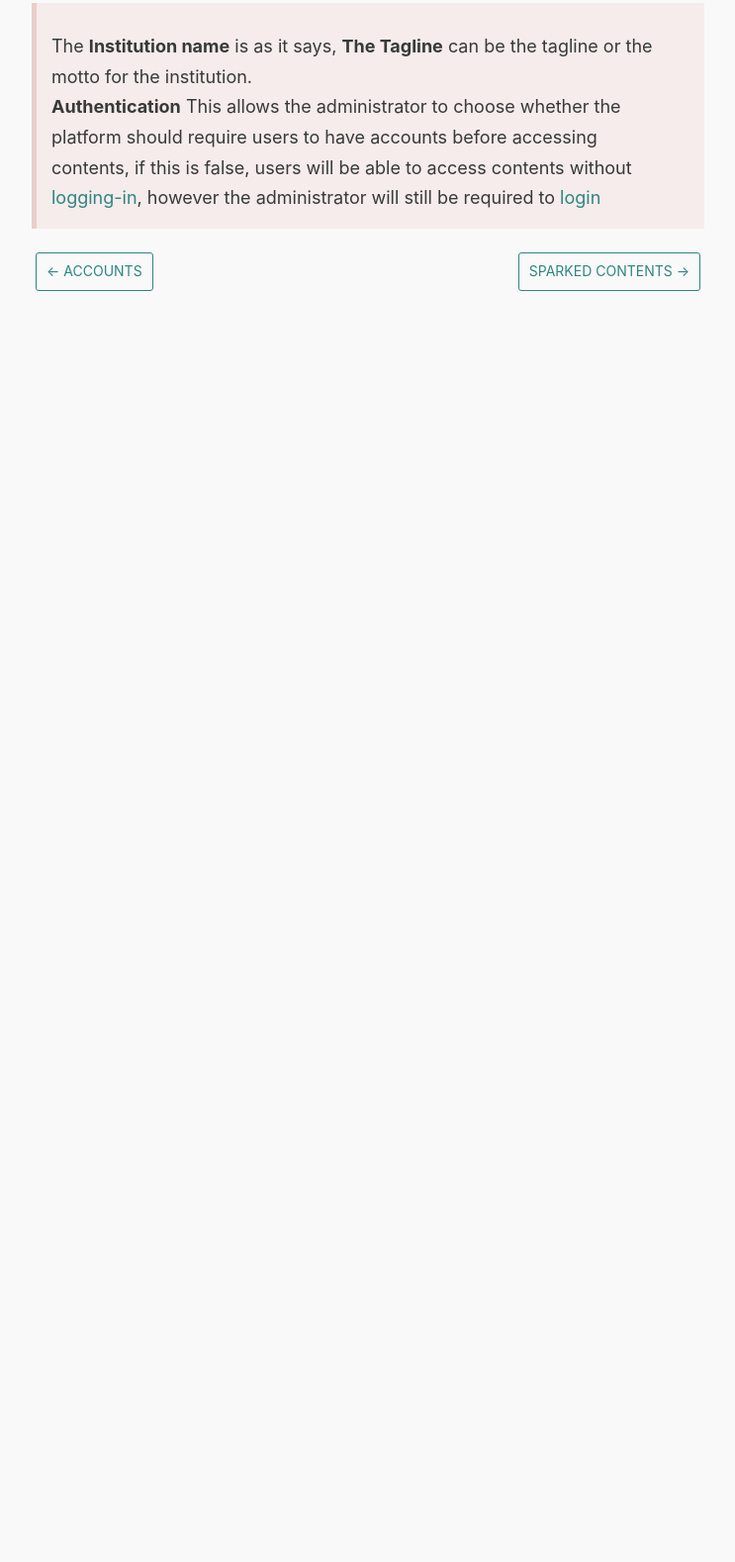
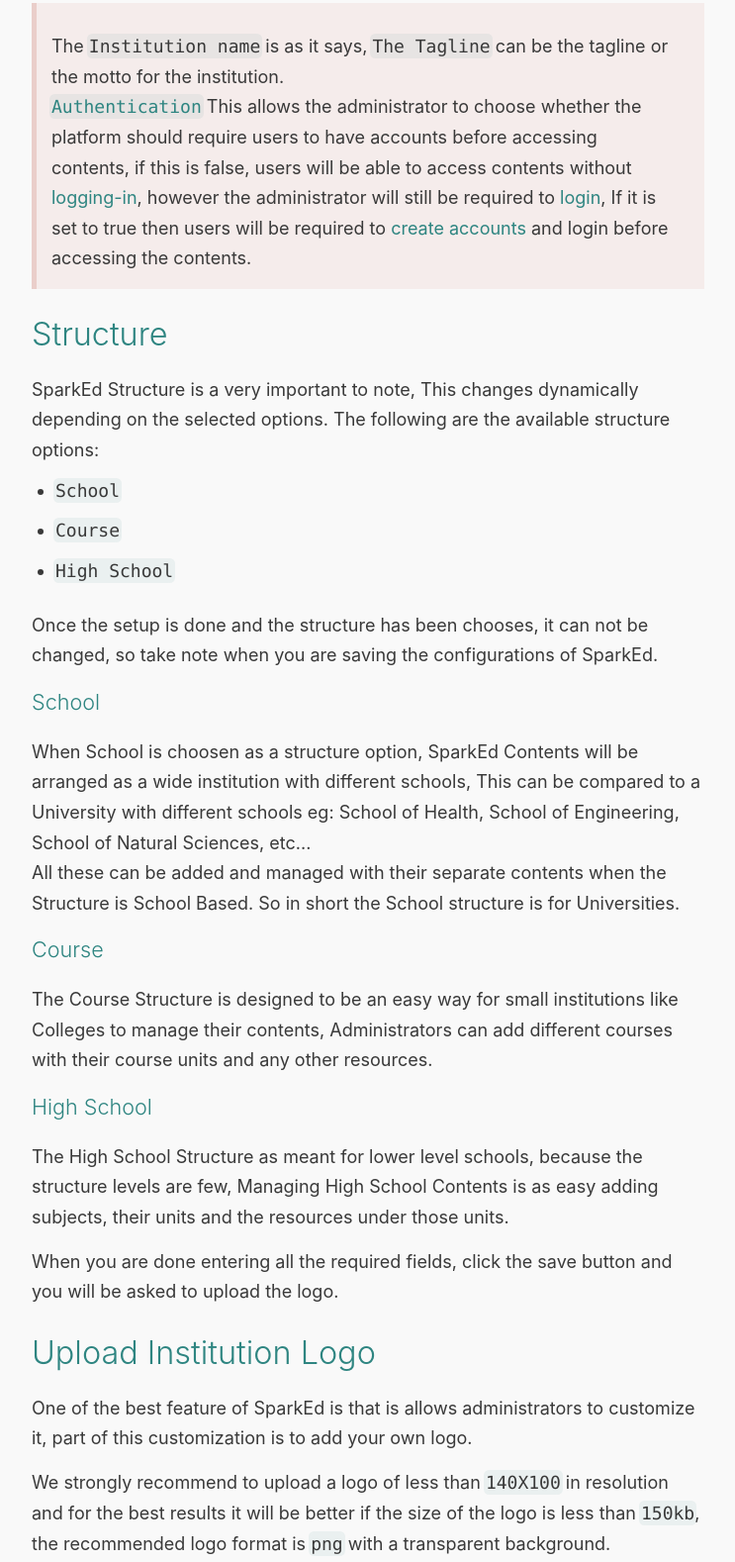
Before and after one commit to SparkEdUAB/sparked-manual, a plain HTML site: page docs/setup.html in a window 1280 px wide. Shown: the part 816-2394 px from the top of the page at 99% size, without its empty margins (268-1011 px from the left). Before the commit the page ends 1214 px from the top, so only its background shows below. Drawn offline with nearby package versions, Linux system fonts and the light colour scheme.

Commit message:
Deploy website
Deploy website version based on 2debc0dfa5fe04284dff510a7958fb5eaf2a52bf

```diff
--- a/docs/setup.html
+++ b/docs/setup.html
@@ -11,7 +11,30 @@
 <p><img src="/sparked-manual/docs/assets/setup.png" alt="Setup Page"></p>
 <h2><a class="anchor" aria-hidden="true" id="institution-details"></a><a href="#institution-details" aria-hidden="true" class="hash-link" ><svg aria-hidden="true" height="16" version="1.1" viewBox="0 0 16 16" width="16"><path fill-rule="evenodd" d="M4 9h1v1H4c-1.5 0-3-1.69-3-3.5S2.55 3 4 3h4c1.45 0 3 1.69 3 3.5 0 1.41-.91 2.72-2 3.25V8.59c.58-.45 1-1.27 1-2.09C10 5.22 8.98 4 8 4H4c-.98 0-2 1.22-2 2.5S3 9 4 9zm9-3h-1v1h1c1 0 2 1.22 2 2.5S13.98 12 13 12H9c-.98 0-2-1.22-2-2.5 0-.83.42-1.64 1-2.09V6.25c-1.09.53-2 1.84-2 3.25C6 11.31 7.55 13 9 13h4c1.45 0 3-1.69 3-3.5S14.5 6 13 6z"></path></svg></a>Institution Details</h2>
 <blockquote>
-<p>The <strong>Institution name</strong> is as it says, <strong>The Tagline</strong> can be the tagline or the motto for the institution.<br>
-<strong>Authentication</strong> This allows the administrator to choose whether the platform should require users to have accounts before accessing contents, if this is false, users will be able to access contents without <a href="/sparked-manual/docs/accounts.html">logging-in</a>, however the administrator will still be required to <a href="/sparked-manual/docs/users.html#login">login</a></p>
+<p>The <code>Institution name</code> is as it says, <code>The Tagline</code> can be the tagline or the motto for the institution.<br>
+<a href="/sparked-manual/docs/users.html#introduction"><code>Authentication</code></a> This allows the administrator to choose whether the platform should require users to have accounts before accessing contents, if this is false, users will be able to access contents without <a href="/sparked-manual/docs/accounts.html">logging-in</a>, however the administrator will still be required to <a href="/sparked-manual/docs/users.html#login">login</a>,
+If it is set to true then users will be required to <a href="/sparked-manual/docs/users.html#register">create accounts</a> and login before accessing the contents.</p>
 </blockquote>
-</span></div></article></div><div class="docs-prevnext"><a class="docs-prev button" href="users.html">← Accounts</a><a class="docs-next button" href="contents.html">SparkEd Contents →</a></div></div></div><nav class="onPageNav"><ul class="toc-headings"><li><a href="#setting-sparked">Setting Sparked</a></li><li><a href="#institution-details">Institution Details</a></li></ul></nav></div></div></body></html>
+<h2><a class="anchor" aria-hidden="true" id="structure"></a><a href="#structure" aria-hidden="true" class="hash-link" ><svg aria-hidden="true" height="16" version="1.1" viewBox="0 0 16 16" width="16"><path fill-rule="evenodd" d="M4 9h1v1H4c-1.5 0-3-1.69-3-3.5S2.55 3 4 3h4c1.45 0 3 1.69 3 3.5 0 1.41-.91 2.72-2 3.25V8.59c.58-.45 1-1.27 1-2.09C10 5.22 8.98 4 8 4H4c-.98 0-2 1.22-2 2.5S3 9 4 9zm9-3h-1v1h1c1 0 2 1.22 2 2.5S13.98 12 13 12H9c-.98 0-2-1.22-2-2.5 0-.83.42-1.64 1-2.09V6.25c-1.09.53-2 1.84-2 3.25C6 11.31 7.55 13 9 13h4c1.45 0 3-1.69 3-3.5S14.5 6 13 6z"></path></svg></a>Structure</h2>
+<p>SparkEd Structure is a very important to note, This changes dynamically depending on the selected options. The following are the available structure options:</p>
+<ul>
+<li><code>School</code></li>
+<li><code>Course</code></li>
+<li><code>High School</code></li>
+</ul>
+<p>Once the setup is done and the structure has been chooses, it can not be changed, so take note when you are saving the configurations of SparkEd.</p>
+<h3><a class="anchor" aria-hidden="true" id="school"></a><a href="#school" aria-hidden="true" class="hash-link" ><svg aria-hidden="true" height="16" version="1.1" viewBox="0 0 16 16" width="16"><path fill-rule="evenodd" d="M4 9h1v1H4c-1.5 0-3-1.69-3-3.5S2.55 3 4 3h4c1.45 0 3 1.69 3 3.5 0 1.41-.91 2.72-2 3.25V8.59c.58-.45 1-1.27 1-2.09C10 5.22 8.98 4 8 4H4c-.98 0-2 1.22-2 2.5S3 9 4 9zm9-3h-1v1h1c1 0 2 1.22 2 2.5S13.98 12 13 12H9c-.98 0-2-1.22-2-2.5 0-.83.42-1.64 1-2.09V6.25c-1.09.53-2 1.84-2 3.25C6 11.31 7.55 13 9 13h4c1.45 0 3-1.69 3-3.5S14.5 6 13 6z"></path></svg></a>School</h3>
+<p>When School is choosen as a structure option, SparkEd Contents will be arranged as a wide institution with different schools, This can be compared to a University with different schools eg: School of Health, School of Engineering, School of Natural Sciences, etc...<br>
+All these can be added and managed with their separate contents when the Structure is School Based.
+So in short the School structure is for Universities.</p>
+<h3><a class="anchor" aria-hidden="true" id="course"></a><a href="#course" aria-hidden="true" class="hash-link" ><svg aria-hidden="true" height="16" version="1.1" viewBox="0 0 16 16" width="16"><path fill-rule="evenodd" d="M4 9h1v1H4c-1.5 0-3-1.69-3-3.5S2.55 3 4 3h4c1.45 0 3 1.69 3 3.5 0 1.41-.91 2.72-2 3.25V8.59c.58-.45 1-1.27 1-2.09C10 5.22 8.98 4 8 4H4c-.98 0-2 1.22-2 2.5S3 9 4 9zm9-3h-1v1h1c1 0 2 1.22 2 2.5S13.98 12 13 12H9c-.98 0-2-1.22-2-2.5 0-.83.42-1.64 1-2.09V6.25c-1.09.53-2 1.84-2 3.25C6 11.31 7.55 13 9 13h4c1.45 0 3-1.69 3-3.5S14.5 6 13 6z"></path></svg></a>Course</h3>
+<p>The Course Structure is designed to be an easy way for small institutions like Colleges to manage their contents, Administrators can add different courses with their course units and any other resources.</p>
+<h3><a class="anchor" aria-hidden="true" id="high-school"></a><a href="#high-school" aria-hidden="true" class="hash-link" ><svg aria-hidden="true" height="16" version="1.1" viewBox="0 0 16 16" width="16"><path fill-rule="evenodd" d="M4 9h1v1H4c-1.5 0-3-1.69-3-3.5S2.55 3 4 3h4c1.45 0 3 1.69 3 3.5 0 1.41-.91 2.72-2 3.25V8.59c.58-.45 1-1.27 1-2.09C10 5.22 8.98 4 8 4H4c-.98 0-2 1.22-2 2.5S3 9 4 9zm9-3h-1v1h1c1 0 2 1.22 2 2.5S13.98 12 13 12H9c-.98 0-2-1.22-2-2.5 0-.83.42-1.64 1-2.09V6.25c-1.09.53-2 1.84-2 3.25C6 11.31 7.55 13 9 13h4c1.45 0 3-1.69 3-3.5S14.5 6 13 6z"></path></svg></a>High School</h3>
+<p>The High School Structure as meant for lower level schools, because the structure levels are few, Managing High School Contents is as easy adding subjects, their units and the resources under those units.</p>
+<p>When you are done entering all the required fields, click the save button and you will be asked to upload the logo.</p>
+<h2><a class="anchor" aria-hidden="true" id="upload-institution-logo"></a><a href="#upload-institution-logo" aria-hidden="true" class="hash-link" ><svg aria-hidden="true" height="16" version="1.1" viewBox="0 0 16 16" width="16"><path fill-rule="evenodd" d="M4 9h1v1H4c-1.5 0-3-1.69-3-3.5S2.55 3 4 3h4c1.45 0 3 1.69 3 3.5 0 1.41-.91 2.72-2 3.25V8.59c.58-.45 1-1.27 1-2.09C10 5.22 8.98 4 8 4H4c-.98 0-2 1.22-2 2.5S3 9 4 9zm9-3h-1v1h1c1 0 2 1.22 2 2.5S13.98 12 13 12H9c-.98 0-2-1.22-2-2.5 0-.83.42-1.64 1-2.09V6.25c-1.09.53-2 1.84-2 3.25C6 11.31 7.55 13 9 13h4c1.45 0 3-1.69 3-3.5S14.5 6 13 6z"></path></svg></a>Upload Institution Logo</h2>
+<p>One of the best feature of SparkEd is that is allows administrators to customize it, part of this customization is to add your own logo.</p>
+<p>We strongly recommend to upload a logo of less than <code>140X100</code> in resolution and for the best results it will be better if the size of the logo is less than <code>150kb</code>, the recommended logo format is <code>png</code> with a transparent background.</p>
+<p><img src="/sparked-manual/docs/assets/upload-logo.png" alt="Logo Upload"></p>
+<p>Once the Upload is done successfully, You will be taken to the Main <a href="/sparked-manual/docs/accounts.html">DashBoard Page</a></p>
+</span></div></article></div><div class="docs-prevnext"><a class="docs-prev button" href="users.html">← Accounts</a><a class="docs-next button" href="contents.html">SparkEd Contents →</a></div></div></div><nav class="onPageNav"><ul class="toc-headings"><li><a href="#setting-sparked">Setting Sparked</a></li><li><a href="#institution-details">Institution Details</a></li><li><a href="#structure">Structure</a><ul class="toc-headings"><li><a href="#school">School</a></li><li><a href="#course">Course</a></li><li><a href="#high-school">High School</a></li></ul></li><li><a href="#upload-institution-logo">Upload Institution Logo</a></li></ul></nav></div></div></body></html>
```
Also changed, not shown: docs/users.html (+1 -1 lines), docs/assets/upload-logo.png (added).
